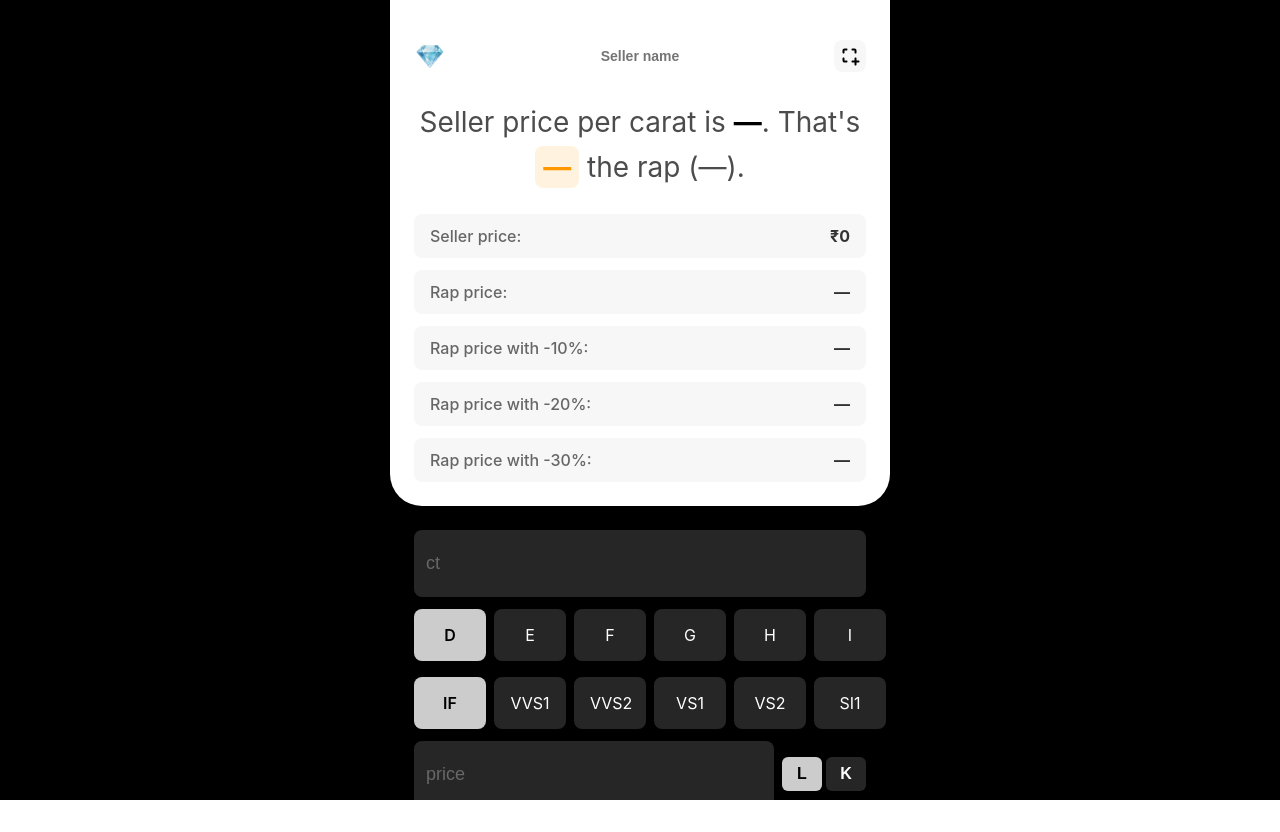
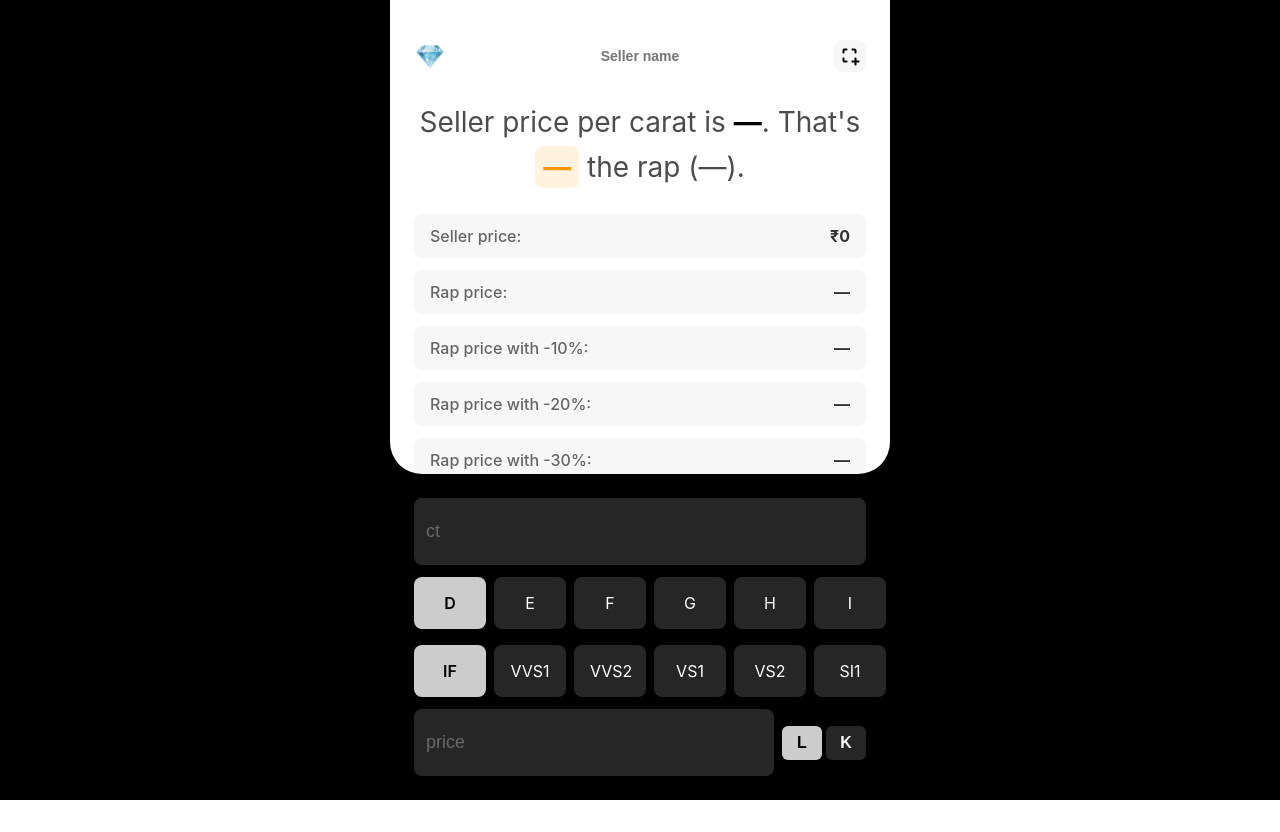
Before and after one commit to gvns0x/shine, a React (Create React App) app: page / in a window 1280 px wide. After the commit the page ends 800 px from the top, so only its background shows below. Built offline with nearby package versions, Linux system fonts and the light colour scheme.

Commit message:
add scroll

```diff
--- a/src/App.css
+++ b/src/App.css
@@ -13,6 +13,7 @@
   height: 100%;
   width: 100%;
   max-width: 500px;
+  overflow: hidden; /* Prevent container from growing beyond viewport */
 }
 
 .App-logo {
--- a/src/components/display/display.css
+++ b/src/components/display/display.css
@@ -1,15 +1,19 @@
 .display {
-    height: 100%;
+    flex: 1; /* Take up remaining space */
     background-color: #fff;
     width: 100%;
     border-radius: 0px 0px 32px 32px;
     padding: 24px;
     box-sizing: border-box;
+    overflow-y: auto; /* Enable vertical scrolling */
+    overflow-x: hidden; /* Prevent horizontal scrolling */
+    min-height: 0; /* Allow flex item to shrink below content size */
 }
 
 .display-content {
     max-width: 600px;
     margin: 0 auto;
+    min-height: 100%; /* Ensure content takes full height of container */
 }
 
 .top-controls {
```
